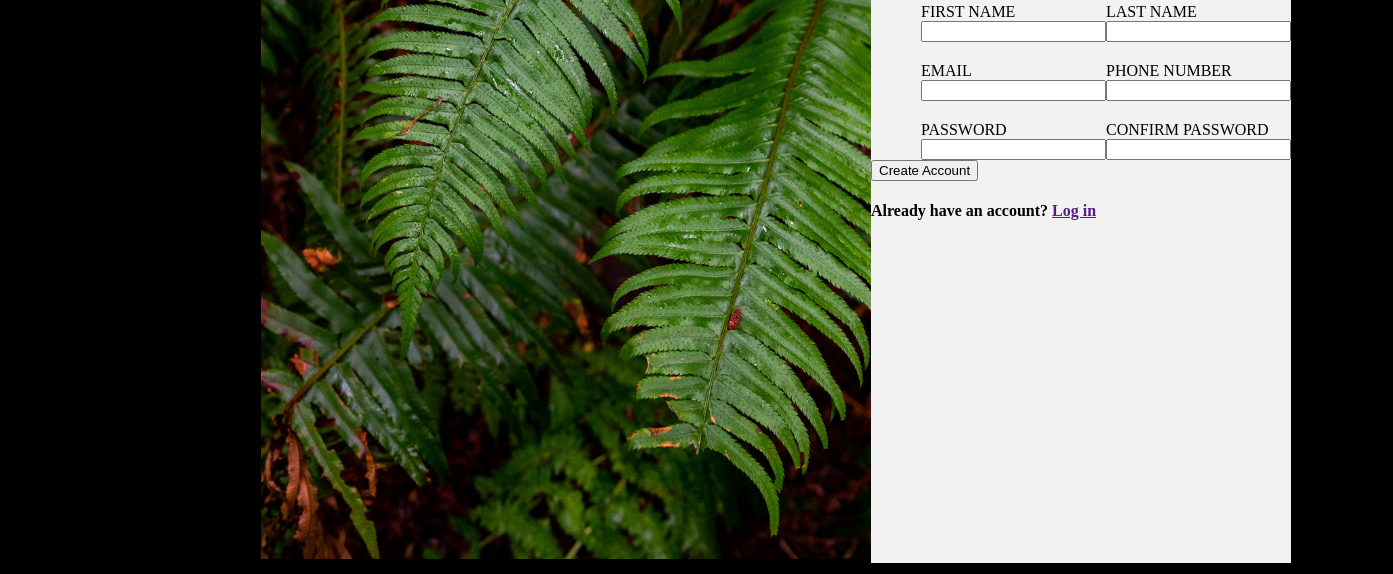
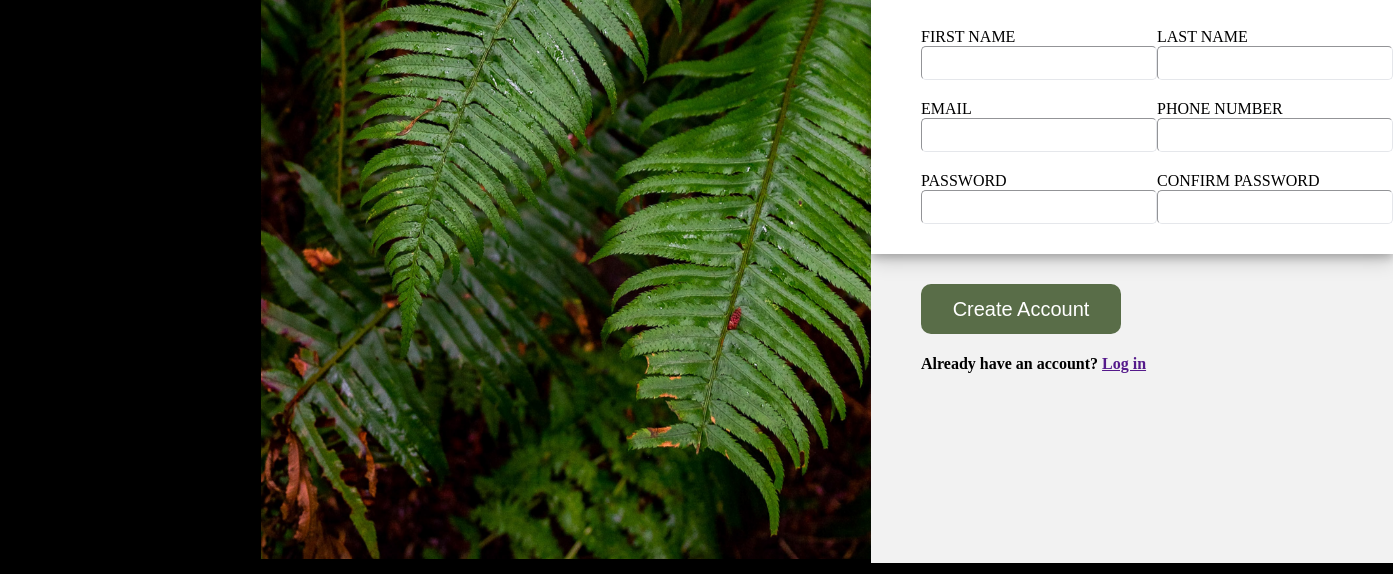
Before and after one commit to Alexandros-Korolis/Sign-up-Form, a plain HTML site: page index.html in a window 1280 px wide. Shown: the part 452-1026 px from the top of the page, 1393 px wide, since content can reach past the window. Drawn offline with Linux system fonts and the light colour scheme; a web font is replaced by a local one.

Commit message:
new style attributes

```diff
--- a/style.css
+++ b/style.css
@@ -24,6 +24,8 @@ body{
 .main-content {
     flex: 2;
     background-color: #f2f2f2;
+    display: flex;
+    flex-direction: column;
 }
 
 .logo {
@@ -59,7 +61,10 @@ p {
 /* ---------- Sign-up section ---------- */
 
 .sign-up-section {
-    margin-left: 50px;
+    background-color: white;
+    padding-left: 50px;
+    padding-bottom: 30px;
+    box-shadow: 0 4px 8px 0 rgba(0, 0, 0, 0.2), 0 6px 20px 0 rgba(0, 0, 0, 0.19);
 }
 
 h3 {
@@ -75,3 +80,26 @@ form {
     flex: 1;
     margin-top: 20px;
 }
+
+input {
+    border-radius: 5px;
+    border-color: #E5E7EB;
+    border-width: 0.5px;
+    width: 230px;
+    height: 30px;
+}
+/* ---------- Sbutton section ---------- */
+.submitBtn {
+    margin-left: 50px;
+}
+
+button {
+    width: 200px;
+    height: 50px;
+    font-size: 20px;
+    border-radius: 10px;
+    border: none;
+    margin-top: 30px;
+    background-color: #596D48;
+    color: white;
+}
```
